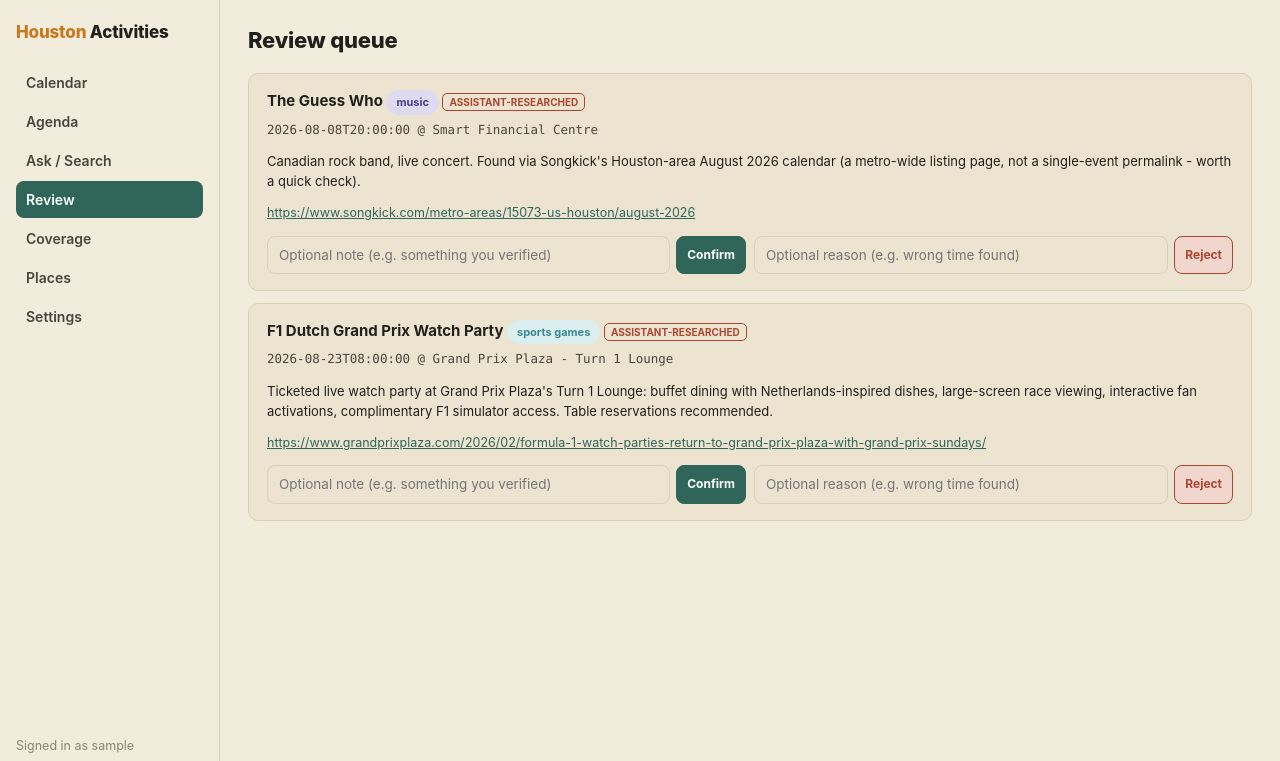
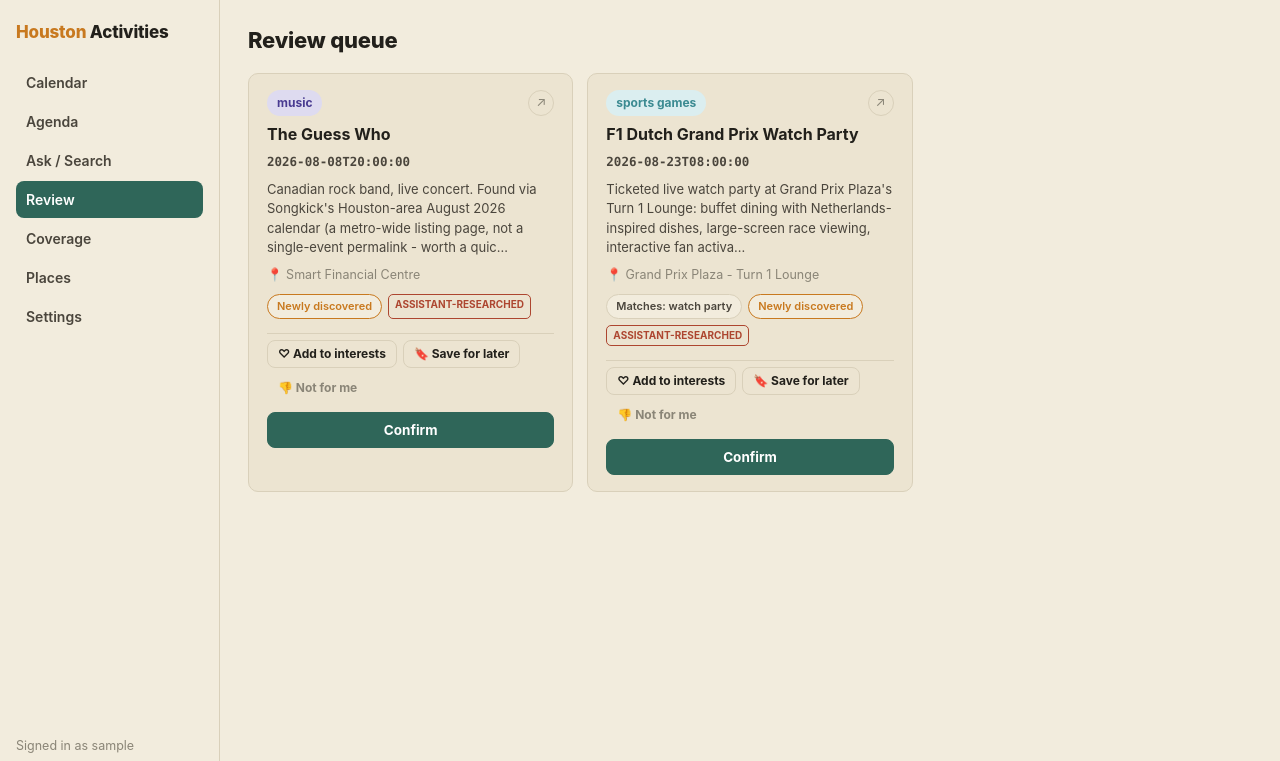
Before and after one commit to jph-1/Events-Calendar-Tool, a Flask app: page /review/ in a window 1280 px wide. Shown: the top 761 px of the page. Run offline with Flask 3, Linux system fonts and the light colour scheme; the visitor is signed in with stand-in values (Sample User, id 1); data comes from the database, SQL or seed files in the repository; both versions use the stored data as it was after the commit.

Commit message:
Add reusable event card component, inspired by user's reference design
New _event_card.html macro used on Review and Agenda's Cards view:
category badge, source link, description, location, "why this matched"
chips (recomputed live via matching.score_candidate against *current*
active interests rather than stored at ingestion time, so editing an
interest immediately changes a card's chips), a "Newly discovered" badge
for candidates, and the provenance badge already used elsewhere.

New actions, not previously available anywhere in the app:
- Not for me: rejects from any status (not just the review queue),
  generalizing what review.reject only did for candidates.
- Add to interests: one click seeds a new interest keyword from the
  event (defaults to its venue name, falls back to a title fragment),
  tagged with the event's own category - turns "this matched" into "find
  me more like it" without a form. Editable/removable from Settings
  afterward if the guessed keyword is off.
- Confirm (candidates) / Attend + undo (confirmed/attended) as the
  card's primary action, contextual to the event's current status.

Agenda gained a List/Cards view toggle rather than replacing the compact
list outright - list is better for scanning many events, cards for
deciding on one.

Tested live: launched the dev server, drove it with Playwright, and
screenshotted the Review queue and Agenda Cards view against real data -
confirmed the match-reason chips genuinely recompute ("Matches: chess
club", "Matches: salsa", "Matches: watch party") rather than being
hardcoded. Added 5 new tests (not-interested from any status,
add-to-interests seeding a real profile interest and cleaning it up,
confirm via the calendar route, cards view rendering, review page
rendering cards with the new action buttons) - 106/106 tests passing.
Test account deleted before commit, as before.

Co-Authored-By: Claude Sonnet 5 <noreply@anthropic.com>
Claude-Session: https://claude.ai/code/session_01Vv8yP83FpDvNKeQXtqmPdB

```diff
--- a/src/events_tool/web/__init__.py
+++ b/src/events_tool/web/__init__.py
@@ -15,6 +15,8 @@ from flask import Flask, current_app, g, redirect, session, url_for
 
 from events_tool import config as config_mod
 from events_tool import db as db_mod
+from events_tool.matching import score_candidate
+from events_tool.models import RawEventCandidate
 from events_tool.store import EventStore
 from events_tool.users import User, get_user
 from events_tool.web.colors import cat_color
@@ -56,6 +58,16 @@ def get_current_user() -> User | None:
     return g.user
 
 
+def matched_keywords_for(event) -> list[str]:
+    """Recomputed live against *current* active interests, not stored on
+    the event row — so if you edit your interests later, a card's "why
+    this matched" chips reflect that immediately rather than going stale."""
+    profile = get_profile()
+    candidate = RawEventCandidate(title=event["title"], description=event["description"])
+    result = score_candidate(candidate, profile.interests)
+    return result.matched_keywords if result.matched else []
+
+
 def create_app(db_path=None, testing: bool = False) -> Flask:
     app = Flask(__name__)
     app.config["SECRET_KEY"] = _load_or_create_secret_key()
@@ -73,7 +85,7 @@ def create_app(db_path=None, testing: bool = False) -> Flask:
 
     @app.context_processor
     def inject_globals():
-        return {"current_user": get_current_user(), "cat_color": cat_color}
+        return {"current_user": get_current_user(), "cat_color": cat_color, "matched_keywords": matched_keywords_for}
 
     from events_tool.web.routes.auth import bp as auth_bp
     from events_tool.web.routes.calendar import bp as calendar_bp
--- a/src/events_tool/web/static/app.css
+++ b/src/events_tool/web/static/app.css
@@ -102,6 +102,27 @@ label { font-size: 12px; font-weight: 700; color: var(--mist); text-transform: u
 .verif-badge.automated { color: var(--bayou); border-color: var(--bayou); }
 .verif-badge.lead { color: var(--clay); border-color: var(--clay); }
 
+/* -- event card -- */
+.card-grid { display: grid; grid-template-columns: repeat(auto-fill, minmax(300px, 1fr)); gap: 14px; }
+.event-card { border: 1px solid var(--line); border-radius: var(--radius); background: var(--paper-raised); padding: 16px 18px; display: flex; flex-direction: column; gap: 8px; }
+.event-card-top { display: flex; align-items: center; justify-content: space-between; }
+.event-card-top .ext-link { color: var(--mist); text-decoration: none; border: 1px solid var(--line); border-radius: 50%; width: 26px; height: 26px; display: inline-flex; align-items: center; justify-content: center; font-size: 13px; }
+.event-card-top .ext-link:hover { border-color: var(--bayou); color: var(--bayou); }
+.event-card h3 { margin: 0; font-size: 16px; line-height: 1.3; }
+.event-card h3 a { color: inherit; text-decoration: none; }
+.event-card h3 a:hover { text-decoration: underline; }
+.event-card-when { font-size: 12.5px; color: var(--ink-soft); font-weight: 700; }
+.event-card-desc { font-size: 13px; color: var(--ink-soft); margin: 0; }
+.event-card-loc { font-size: 12.5px; color: var(--mist); }
+.event-card-tags { display: flex; flex-wrap: wrap; gap: 6px; margin: 2px 0; }
+.reason-chip { font-size: 11px; font-weight: 600; padding: 3px 9px; border-radius: 999px; background: var(--paper); border: 1px solid var(--line); color: var(--ink-soft); }
+.reason-chip.new { color: var(--marigold); border-color: var(--marigold); }
+.event-card-actions { display: flex; flex-wrap: wrap; gap: 6px; padding-top: 6px; border-top: 1px solid var(--line); margin-top: 4px; }
+.event-card-actions .btn-ghost { background: transparent; border-color: transparent; color: var(--mist); }
+.event-card-actions .btn-ghost:hover { color: var(--clay); border-color: var(--clay); }
+.event-card-primary { display: flex; gap: 8px; margin-top: 2px; }
+.event-card-primary .btn-primary { flex: 1; text-align: center; justify-content: center; }
+
 /* -- calendar month grid -- */
 .month-nav { display: flex; align-items: center; justify-content: space-between; margin-bottom: 14px; }
 .month-nav .controls { display: flex; gap: 8px; align-items: center; }
--- /dev/null
+++ b/src/events_tool/web/templates/_event_card.html
@@ -0,0 +1,55 @@
+{% macro event_card(ev) %}
+{% set c = cat_color(ev.category) %}
+<div class="event-card">
+  <div class="event-card-top">
+    <span class="chip" style="color:{{ c.text }};background:{{ c.bg }}">{{ ev.category.replace('_',' ') }}</span>
+    {% if ev.url %}<a class="ext-link" href="{{ ev.url }}" target="_blank" rel="noopener noreferrer" title="Open source">↗</a>{% endif %}
+  </div>
+
+  <h3><a href="{{ url_for('calendar.event_detail', event_id=ev.id) }}">{{ '★ ' if ev.saved }}{{ ev.title }}</a></h3>
+  <div class="mono event-card-when">{{ ev.start_dt }}</div>
+
+  {% if ev.description %}
+    <p class="event-card-desc">{{ ev.description[:160] }}{% if ev.description|length > 160 %}…{% endif %}</p>
+  {% endif %}
+  {% if ev.location_name %}<div class="event-card-loc">📍 {{ ev.location_name }}{% if ev.neighborhood %} · {{ ev.neighborhood }}{% endif %}</div>{% endif %}
+
+  <div class="event-card-tags">
+    {% for kw in matched_keywords(ev) %}
+      <span class="reason-chip">Matches: {{ kw }}</span>
+    {% endfor %}
+    {% if ev.status == 'candidate' %}<span class="reason-chip new">Newly discovered</span>{% endif %}
+    <span class="verif-badge {{ 'automated' if ev.verification == 'automated-source' else 'lead' }}">{{ ev.verification }}</span>
+  </div>
+
+  <div class="event-card-actions">
+    <form class="inline-form" method="post" action="{{ url_for('calendar.add_to_interests', event_id=ev.id) }}">
+      <button type="submit" class="btn btn-small" title="Find more events like this">♡ Add to interests</button>
+    </form>
+    {% if ev.saved %}
+      <form class="inline-form" method="post" action="{{ url_for('calendar.unsave_event', event_id=ev.id) }}"><button type="submit" class="btn btn-small">🔖 Unsave</button></form>
+    {% else %}
+      <form class="inline-form" method="post" action="{{ url_for('calendar.save_event', event_id=ev.id) }}"><button type="submit" class="btn btn-small">🔖 Save for later</button></form>
+    {% endif %}
+    <form class="inline-form" method="post" action="{{ url_for('calendar.not_interested_event', event_id=ev.id) }}">
+      <button type="submit" class="btn btn-small btn-ghost">👎 Not for me</button>
+    </form>
+  </div>
+
+  <div class="event-card-primary">
+    {% if ev.status == 'candidate' %}
+      <form class="inline-form" style="flex:1;" method="post" action="{{ url_for('calendar.confirm_event', event_id=ev.id) }}">
+        <button type="submit" class="btn btn-primary" style="width:100%;">Confirm</button>
+      </form>
+    {% elif ev.status == 'attended' %}
+      <form class="inline-form" style="flex:1;" method="post" action="{{ url_for('calendar.unattend_event', event_id=ev.id) }}">
+        <button type="submit" class="btn btn-primary" style="width:100%;">✓ Attending — undo</button>
+      </form>
+    {% else %}
+      <form class="inline-form" style="flex:1;" method="post" action="{{ url_for('calendar.attend_event', event_id=ev.id) }}">
+        <button type="submit" class="btn btn-primary" style="width:100%;">Attend</button>
+      </form>
+    {% endif %}
+  </div>
+</div>
+{% endmacro %}
--- a/src/events_tool/web/templates/review.html
+++ b/src/events_tool/web/templates/review.html
@@ -1,4 +1,5 @@
 {% extends "base.html" %}
+{% import "_event_card.html" as cards with context %}
 {% block title %}Review{% endblock %}
 {% block content %}
 <h2>Review queue</h2>
@@ -7,26 +8,9 @@
   <div class="empty-state">Nothing pending. New candidates from ingest/discover/ask show up here.</div>
 {% endif %}
 
-{% for ev in pending %}
-  {% set c = cat_color(ev.category) %}
-  <div class="card">
-    <h3>{{ ev.title }} <span class="chip" style="color:{{ c.text }};background:{{ c.bg }};font-size:11px;">{{ ev.category.replace('_',' ') }}</span>
-      <span class="verif-badge {{ 'automated' if ev.verification == 'automated-source' else 'lead' }}">{{ ev.verification }}</span>
-    </h3>
-    <div class="mono" style="font-size:12.5px;color:var(--ink-soft);">{{ ev.start_dt }}{% if ev.location_name %} @ {{ ev.location_name }}{% endif %}</div>
-    {% if ev.description %}<p style="font-size:13px;">{{ ev.description }}</p>{% endif %}
-    {% if ev.url %}<p style="font-size:12.5px;"><a href="{{ ev.url }}" target="_blank" rel="noopener noreferrer">{{ ev.url }}</a></p>{% endif %}
-
-    <div style="display:flex;gap:8px;flex-wrap:wrap;margin-top:10px;">
-      <form method="post" action="{{ url_for('review.confirm', event_id=ev.id) }}" style="display:flex;gap:6px;flex:1;min-width:200px;">
-        <input type="text" name="notes" placeholder="Optional note (e.g. something you verified)" style="flex:1;">
-        <button type="submit" class="btn btn-primary btn-small">Confirm</button>
-      </form>
-      <form method="post" action="{{ url_for('review.reject', event_id=ev.id) }}" style="display:flex;gap:6px;flex:1;min-width:200px;">
-        <input type="text" name="reason" placeholder="Optional reason (e.g. wrong time found)" style="flex:1;">
-        <button type="submit" class="btn btn-danger btn-small">Reject</button>
-      </form>
-    </div>
-  </div>
-{% endfor %}
+<div class="card-grid">
+  {% for ev in pending %}
+    {{ cards.event_card(ev) }}
+  {% endfor %}
+</div>
 {% endblock %}
```
Also changed, not shown: src/events_tool/web/routes/calendar.py (+50 -1 lines), src/events_tool/web/templates/calendar_agenda.html (+13 -3 lines), tests/test_web.py (+77 -0 lines), README.md, data/events.db.
